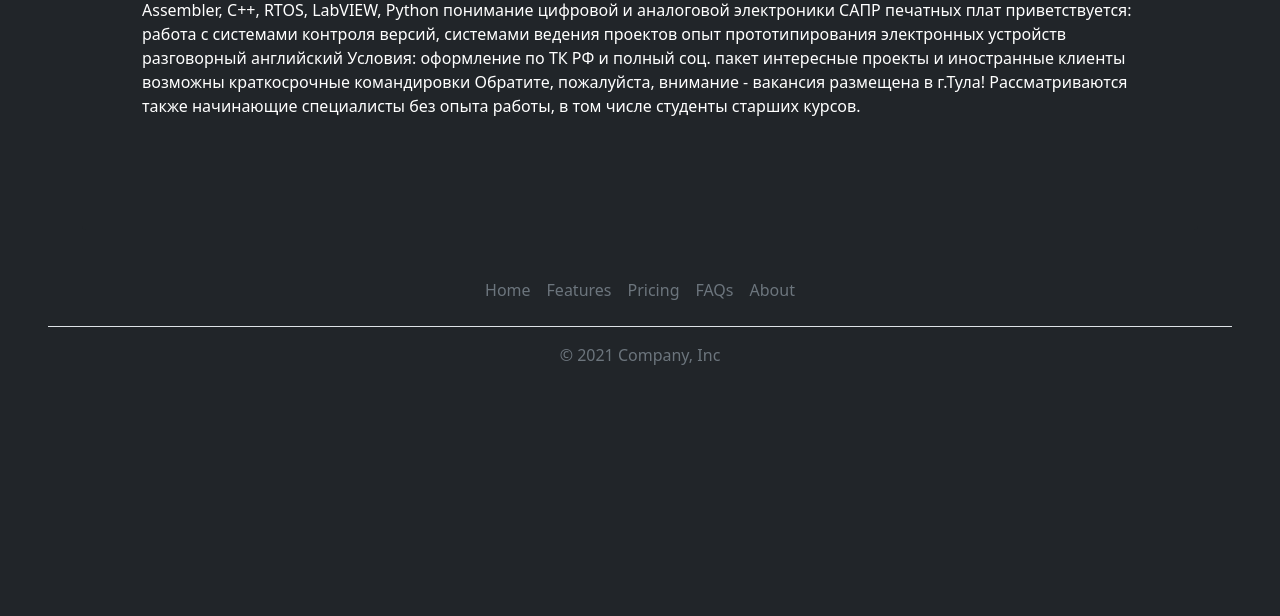
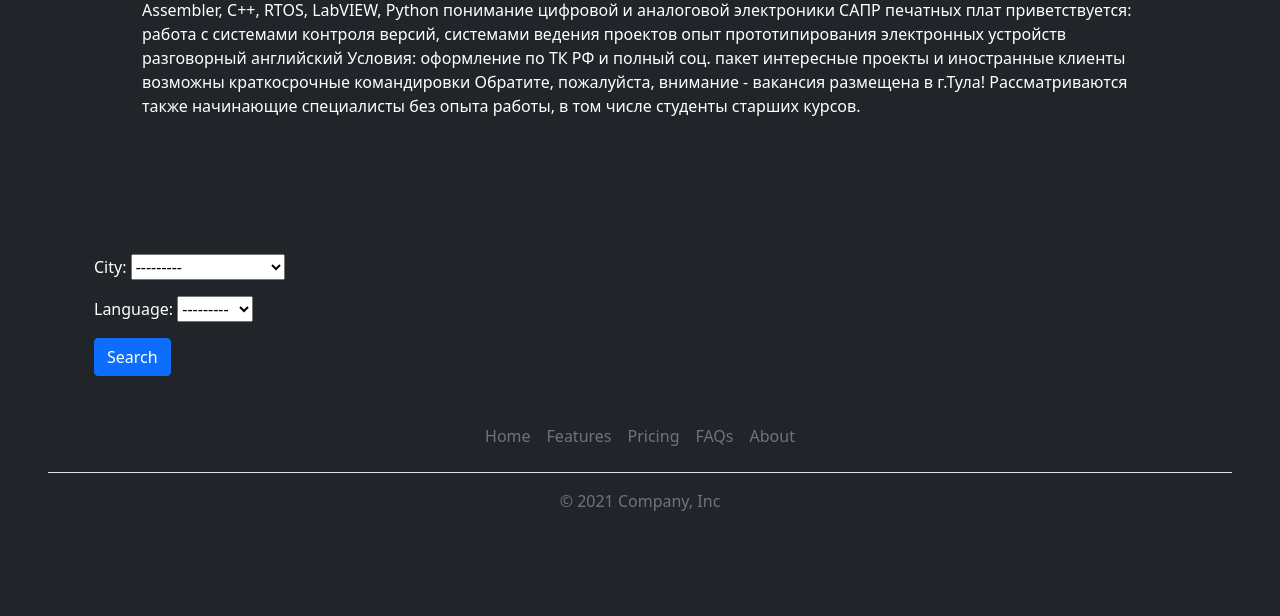
Before and after one commit to EvgMZ/Drf_test, a Django app: page / in a window 1280 px wide. Shown: the part 1119-1735 px from the top of the page. Before the commit the page ends 1484 px from the top, so only its background shows below. Run offline with Django 3.2, Linux system fonts and the light colour scheme; data comes from the database, SQL or seed files in the repository; both versions use the stored data as it was after the commit.

Commit message:
add form

```diff
--- /dev/null
+++ b/src/scrapping/forms.py
@@ -0,0 +1,7 @@
+from django import forms
+from .models import City, Language
+
+
+class FindForm(forms.Form):
+    city = forms.ModelChoiceField(queryset=City.objects.all())
+    language = forms.ModelChoiceField(queryset=Language.objects.all())
--- a/src/scrapping/templates/scraping/includes/footer.html
+++ b/src/scrapping/templates/scraping/includes/footer.html
@@ -1,4 +1,4 @@
-
+<body class="p-4 p-md-5 mb-4 text-white rounded bg-dark">
 <footer class="py-3 my-4">
   <ul class="nav justify-content-center border-bottom pb-3 mb-3">
     <li class="nav-item"><a href="#" class="nav-link px-2 text-muted">Home</a></li>
@@ -9,3 +9,4 @@
   </ul>
   <p class="text-center text-muted">© 2021 Company, Inc</p>
 </footer>
+</body>
--- a/src/scrapping/templates/scraping/index.html
+++ b/src/scrapping/templates/scraping/index.html
@@ -17,4 +17,14 @@
 </div>
 </div>
 {% endfor %}
+{% csrf_token %}
+<form>
+  <div class ='container'>
+  <div class="form-group">
+    {{ form.as_p }}
+  </div>
+  <button type="submit" class="btn btn-primary">Search</button>
+</div>
+</form>
+
 {% endblock %}
--- a/src/scrapping/views.py
+++ b/src/scrapping/views.py
@@ -1,10 +1,26 @@
 from django.shortcuts import render
-from .models import Vacancy
+from .models import Language, Vacancy
+from .forms import FindForm
 
 
 def home_page(request):
-    qs = Vacancy.objects.all()
-    return render(request, 'scraping/index.html', context={'object_list': qs})
-
-def asd():
-    print()
+    form = FindForm()
+    city = request.GET.get('city')
+    language = request.GET.get('language')
+    print(language)
+    print(city)
+    qs = []
+    _filter = {}
+    if city or language:
+        if city:
+            _filter['city__slug'] = city
+        if language:
+            _filter['Language__slug'] = language
+    print(_filter)
+    qs = Vacancy.objects.filter(**_filter)
+    print(qs)
+    return render(
+        request,
+        'scraping/index.html',
+        context={'object_list': qs, 'form': form}
+    )
```
Also changed, not shown: src/db.sqlite3.
